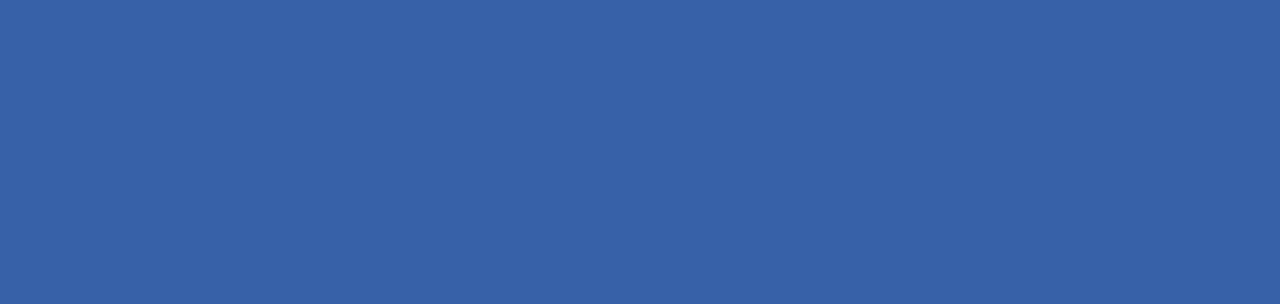
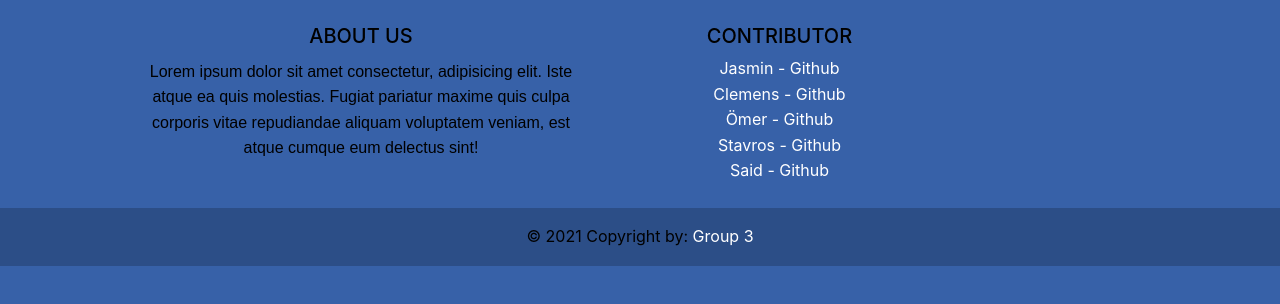
Before and after one commit to oemerueguer/pokefight_frontend, a React (Create React App) app: page /footer in a window 1280 px wide. Shown: the top 304 px of the page. Built offline with nearby package versions, Linux system fonts and the light colour scheme; a web font is replaced by a local one.

Commit message:
footer added

```diff
--- a/package.json
+++ b/package.json
@@ -6,6 +6,7 @@
     "@testing-library/jest-dom": "^5.12.0",
     "@testing-library/react": "^11.2.7",
     "@testing-library/user-event": "^12.8.3",
+    "mdb-react-ui-kit": "*",
     "react": "^17.0.2",
     "react-dom": "^17.0.2",
     "react-router-dom": "^5.2.0",
--- a/public/index.html
+++ b/public/index.html
@@ -10,6 +10,7 @@
       name="description"
       content="Web site created using create-react-app"
     />
+    <link href="https://use.fontawesome.com/releases/v5.15.1/css/all.css" rel="stylesheet" />
     <link rel="apple-touch-icon" href="%PUBLIC_URL%/logo192.png" />
     <!--
       manifest.json provides metadata used when your web app is installed on a
--- a/src/App.js
+++ b/src/App.js
@@ -1,6 +1,7 @@
 import { Switch, Route } from 'react-router';
 import HomePage from './components/HomePage/HomePage';
 import Instruction from './components/Instruction/Instruction'
+import Footer from './components/Footer/Footer';
 import './App.css';
 
 function App() {
@@ -10,6 +11,7 @@ function App() {
         <Route exact path= "/"><Instruction /></Route>
         <Route exact path= "/home"><HomePage /></Route>
         <Route exact path= "/pokemon/:id"></Route>
+        <Route exact path= "/footer"><Footer /></Route>
       </Switch>
     </div>
   );
--- a/src/components/Footer/Footer.css
+++ b/src/components/Footer/Footer.css
@@ -0,0 +1,3 @@
+.YellowColor {
+    color: #feca1b;
+}
--- a/src/components/Footer/Footer.js
+++ b/src/components/Footer/Footer.js
@@ -0,0 +1,60 @@
+import React from 'react';
+import { MDBFooter, MDBContainer, MDBRow, MDBCol} from 'mdb-react-ui-kit';
+
+export default function App() {
+  return (
+    <MDBFooter backgroundColor='dark' className='YellowColor text-center text-lg-left'>
+      <MDBContainer className='p-4'>
+        <MDBRow>
+          <MDBCol lg='6' md='12' className='mb-4 mb-md-0'>
+            <h5 className='text-uppercase'>About Us</h5>
+            <p>
+                Lorem ipsum dolor sit amet consectetur, adipisicing elit. Iste atque ea quis molestias.
+                Fugiat pariatur maxime quis culpa corporis vitae repudiandae aliquam voluptatem veniam, est
+                atque cumque eum delectus sint!
+            </p>
+          </MDBCol>
+
+          <MDBCol lg='3' md='6' className='mb-4 mb-md-0'>
+            <h5 className='text-uppercase'>Contributor</h5>
+
+            <ul className='list-unstyled mb-0'>
+              <li>
+              <a href='https://github.com/Jasmin262' target="_blank" rel="noreferrer" className='text-white'>
+                  Jasmin - Github
+                </a>
+              </li>
+              <li>
+              <a href='https://github.com/ClemensDinkel' target="_blank" rel="noreferrer" className='text-white'>
+                  Clemens - Github
+                </a>
+              </li>
+              <li>
+              <a href='https://github.com/bullgr-1926' target="_blank" rel="noreferrer" className='text-white'>
+                  Ömer - Github
+                </a>
+              </li>
+              <li>
+                <a href='https://github.com/bullgr-1926' target="_blank" rel="noreferrer" className='text-white'>
+                  Stavros - Github
+                </a>
+              </li>
+              <li>
+              <a href='https://github.com/jahanalem' target="_blank" rel="noreferrer" className='text-white'>
+                  Said - Github
+                </a>
+              </li>
+            </ul>
+          </MDBCol>
+        </MDBRow>
+      </MDBContainer>
+
+      <div className='text-center p-3' style={{ backgroundColor: 'rgba(0, 0, 0, 0.2)' }}>
+        &copy; {new Date().getFullYear()} Copyright by:{' '}
+        <a className='text-white' href='https://github.com/oemerueguer/pokefight_frontend'>
+          Group 3
+        </a>
+      </div>
+    </MDBFooter>
+  );
+}
--- a/src/index.js
+++ b/src/index.js
@@ -1,6 +1,7 @@
 import React from 'react';
 import ReactDOM from 'react-dom';
 import { BrowserRouter } from 'react-router-dom';
+import 'mdb-react-ui-kit/dist/css/mdb.min.css'
 import './index.css';
 import App from './App';
 import reportWebVitals from './reportWebVitals';
```
Also changed, not shown: 1 other file (tests, documents, lock files or other folders).
